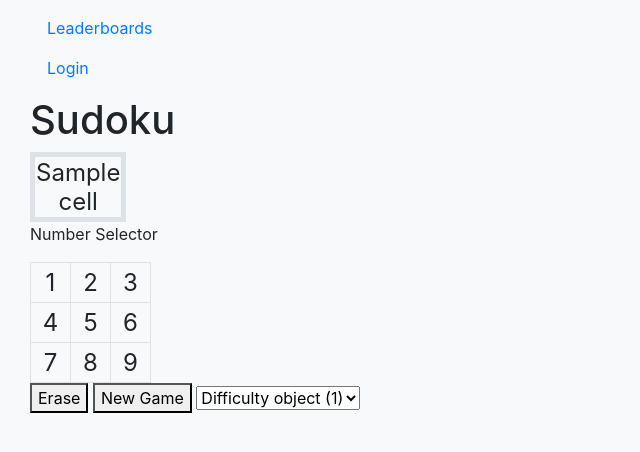
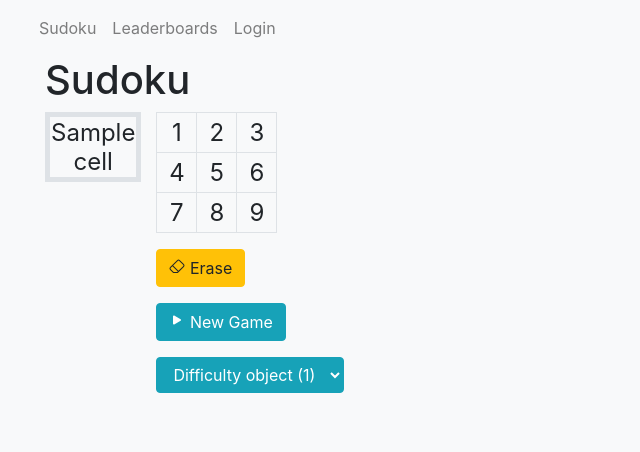
Before and after one commit to Volinger/Sudoku_App, a Django app: template Sudoku/templates/Sudoku/sudoku.html in a window 1280 px wide. Shown: the top 452 px of the page, without its empty margins (0-640 px from the left). Run offline with Django 4.2, Linux system fonts and the light colour scheme; tables that the repository leaves empty hold one stand-in row (values such as "Sample post"); the template is opened without the code that fills it: values that come from a table or form of the project are taken from there, most other values are stand-ins (such as "Sample title", 1, 10 or a date in 2020); some libraries are stand-ins or nearby versions.

Commit message:
small positioning changes

```diff
--- a/Sudoku/static/sudoku.css
+++ b/Sudoku/static/sudoku.css
@@ -1,6 +1,5 @@
 .table-responsive{
     display: table;
-    width: unset;
 }
 
 #Sudoku{
--- a/Sudoku/templates/Sudoku/sudoku.html
+++ b/Sudoku/templates/Sudoku/sudoku.html
@@ -3,9 +3,11 @@
 
 {% block content %}
 
+    <link rel="stylesheet" href="/static/sudoku.css">
+    <div class="container-fluid">
     <h1>Sudoku</h1>
-    <link rel="stylesheet" href="/static/sudoku.css">
-    <div class="sudoku-board">
+    <div class="row">
+        <div class="col-auto">
             <table id='Sudoku' class="table-responsive table-bordered">
                 <tbody>
                 {% for row in grid %}
@@ -25,40 +27,73 @@
                 </tbody>
             </table>
         </div>
-    <div class="number-picker">
-        <p>Number Selector</p>
+        <div class="col-auto">
+            <div class="row">
+                <div class="mb-3">
                     <table class="table-responsive table-bordered">
                         <tbody>
                         <tr>
                             {% for cell in '123' %}
-                    <td onclick="fill()" style="text-align: center; font-size:24px; width: 40px; height: 40px">
+                                <td onclick="fill()"
+                                    style="text-align: center; font-size:24px; width: 40px; height: 40px">
                                     {{ cell }}
                                 </td>
                             {% endfor %}
                         </tr>
                         <tr>
                             {% for cell in '456' %}
-                    <td onclick="fill()" style="text-align: center; font-size:24px; width: 40px; height: 40px">
+                                <td onclick="fill()"
+                                    style="text-align: center; font-size:24px; width: 40px; height: 40px">
                                     {{ cell }}
                                 </td>
                             {% endfor %}
                         </tr>
                         <tr>
                             {% for cell in '789' %}
-                    <td onclick="fill()" style="text-align: center; font-size:24px; width: 40px; height: 40px">
+                                <td onclick="fill()"
+                                    style="text-align: center; font-size:24px; width: 40px; height: 40px">
                                     {{ cell }}
                                 </td>
                             {% endfor %}
                         </tr>
                         </tbody>
                     </table>
-        <button onclick="erase()">Erase</button>
-        <button onclick="new_game()">New Game</button>
-        <select id="Difficulty">
+                </div>
+            </div>
+            <div class="mb-3">
+                <div class="row">
+                    <button onclick="erase()" type="button" class="btn btn-warning">
+                        <svg xmlns="http://www.w3.org/2000/svg" width="16" height="16" fill="currentColor"
+                             class="bi bi-eraser"
+                             viewBox="0 0 16 16">
+                            <path d="M8.086 2.207a2 2 0 0 1 2.828 0l3.879 3.879a2 2 0 0 1 0 2.828l-5.5 5.5A2 2 0 0 1 7.879 15H5.12a2 2 0 0 1-1.414-.586l-2.5-2.5a2 2 0 0 1 0-2.828l6.879-6.879zm2.121.707a1 1 0 0 0-1.414 0L4.16 7.547l5.293 5.293 4.633-4.633a1 1 0 0 0 0-1.414l-3.879-3.879zM8.746 13.547 3.453 8.254 1.914 9.793a1 1 0 0 0 0 1.414l2.5 2.5a1 1 0 0 0 .707.293H7.88a1 1 0 0 0 .707-.293l.16-.16z"/>
+                        </svg>
+                        Erase
+                    </button>
+                </div>
+            </div>
+            <div class="mb-3">
+                <div class="row">
+                    <button onclick="new_game()" type="button" class="btn btn-info">
+                        <svg xmlns="http://www.w3.org/2000/svg" width="16" height="16" fill="currentColor"
+                             class="bi bi-play-fill"
+                             viewBox="0 0 16 16">
+                            <path d="m11.596 8.697-6.363 3.692c-.54.313-1.233-.066-1.233-.697V4.308c0-.63.692-1.01 1.233-.696l6.363 3.692a.802.802 0 0 1 0 1.393z"/>
+                        </svg>
+                        New Game
+                    </button>
+                </div>
+            </div>
+            <div class="mb-3">
+                <div class="row">
+                    <select class="btn btn-info" id="Difficulty">
                         {% for difficulty in difficulties %}
                             <option>{{ difficulty }}</option>
                         {% endfor %}
                     </select>
+                </div>
+            </div>
+        </div>
     </div>
 {% endblock %}
 {% block javascript %}
@@ -177,7 +212,7 @@
             result['Time'] = new Date()
             result['Time'].getTime()
             result['Time'] = result['Time'].toISOString().split('T')[0]
-            result['Duration'] = (solving_end - solving_start)/1000
+            result['Duration'] = (solving_end - solving_start) / 1000
             console.log(result['Duration'])
             result['Difficulty'] = selected_difficulty
             $.ajax({
--- a/templates/common.html
+++ b/templates/common.html
@@ -9,18 +9,18 @@
     <div class="container-fluid">
         <div class="row flex-xl-nowrap">
             <div class="col-sm-12 bg-light">
-                <nav class="navbar navbar-light navbar-expand-lg">
+                <nav class="navbar navbar-expand-lg navbar-light bg-light">
                     <button class="navbar-toggler" type="button" data-toggle="collapse"
-                            data-target="#navbarSupportedContent"
-                            aria-controls="navbarSupportedContent" aria-expanded="false" aria-label="Toggle navigation">
+                            data-target="#navbarSupportedContent" aria-controls="navbarSupportedContent"
+                            aria-expanded="false" aria-label="Toggle navigation">
                         <span class="navbar-toggler-icon"></span>
                     </button>
                     <div class="collapse navbar-collapse" id="navbarSupportedContent">
                         {#                    <ul class="navbar-nav mr-auto">#}
-                        <ul class="nav flex-column">
-                            {#                            <li class="nav-item">#}
-                            {#                                <a class="nav-link" href={% url "Login" %}>Login</a>#}
-                            {#                            </li>#}
+                        <ul class="navbar-nav mr-auto">
+                            <li class="nav-item">
+                                <a class="nav-link" href={% url "Sudoku-sudoku" %}>Sudoku</a>
+                            </li>
                             {% if user.is_superuser %}
                                 <li class="nav-item">
                                     <a class="nav-link" href="/admin">Administrácia</a>
```
Lines whose indentation alone changed are shown as unchanged.
